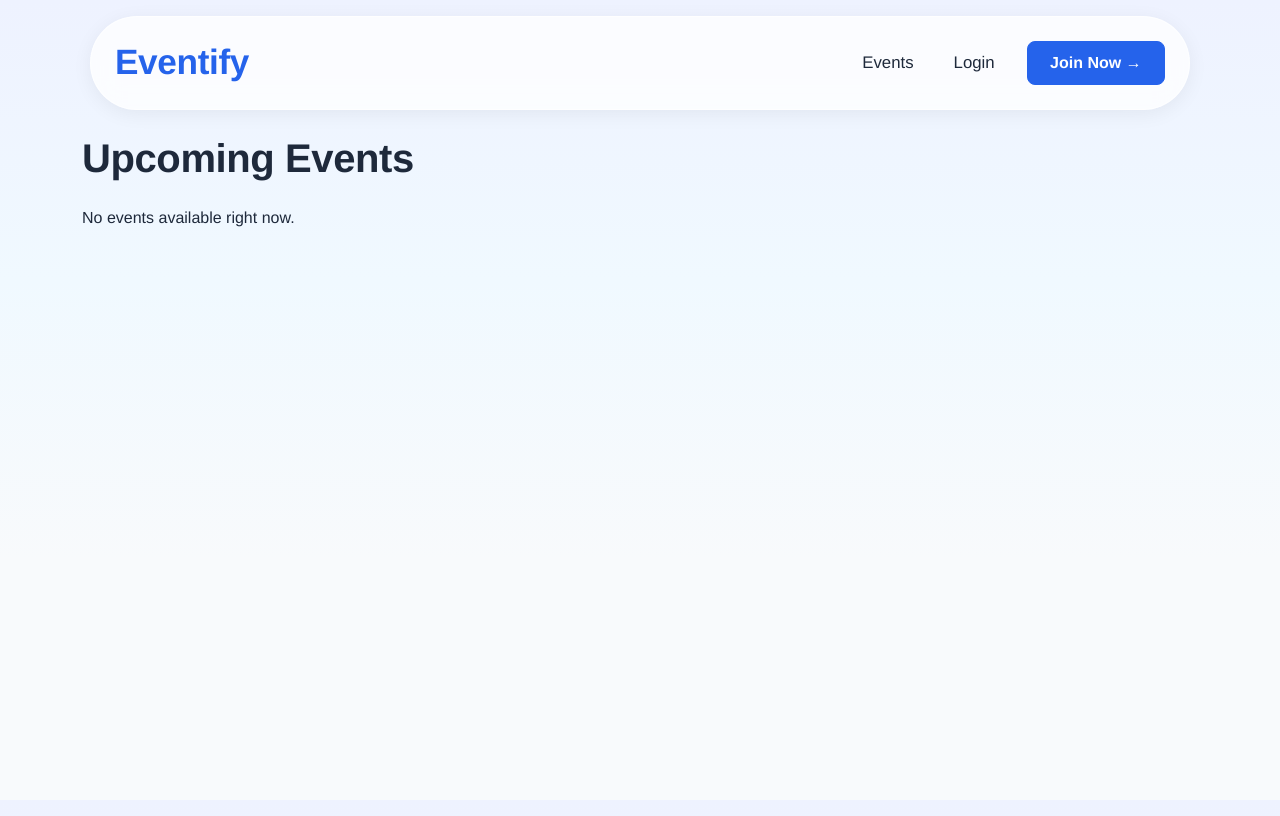
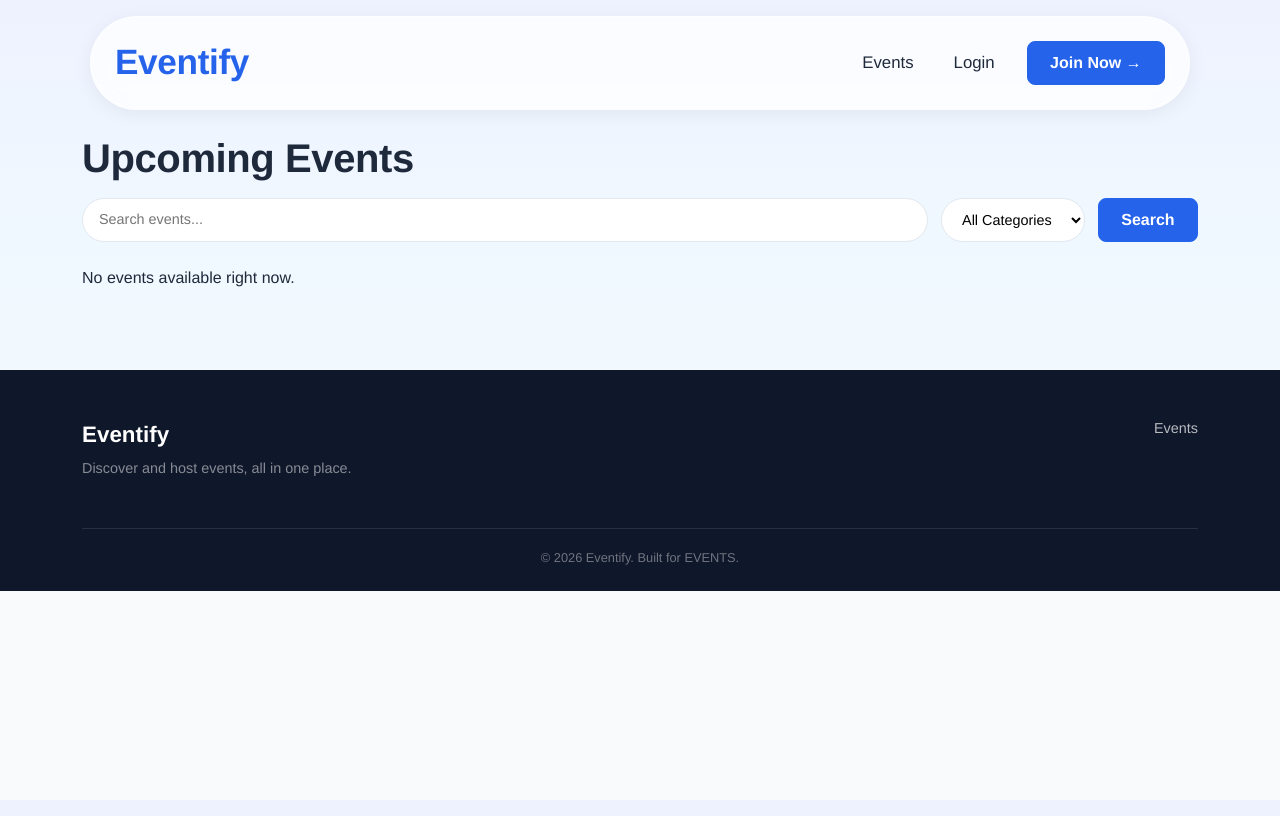
Before and after one commit to Dhruv-9599493045/eventify, a Django app: page / in a window 1280 px wide. Run offline with Django 5.2, Linux system fonts and the light colour scheme; data that the repository does not hold is empty.

Commit message:
Add footer, search/filter bar, and dashboard table restyle

```diff
--- a/events/views.py
+++ b/events/views.py
@@ -8,3 +8,20 @@ def home(request):
 def event_detail(request, pk):
     event = get_object_or_404(Event, pk=pk, status=Event.Status.PUBLISHED)
     return render(request, 'events/event_detail.html', {'event': event})
+
+def home(request):
+    query = request.GET.get('q', '')
+    category = request.GET.get('category', '')
+
+    events = Event.objects.filter(status=Event.Status.PUBLISHED)
+
+    if query:
+        events = events.filter(title__icontains=query)
+    if category:
+        events = events.filter(category__iexact=category)
+
+    events = events.order_by('start_date')
+
+    categories = Event.objects.filter(status=Event.Status.PUBLISHED).exclude(category='').values_list('category', flat=True).distinct()
+
+    return render(request, 'home.html', {'events': events, 'query': query, 'category': category, 'categories': categories})
--- a/static/css/custom.css
+++ b/static/css/custom.css
@@ -589,3 +589,139 @@ h1 {
 .qr-modal-close:hover {
     color: var(--text-dark);
 }
+
+.site-footer {
+    background-color: #0f172a;
+    color: rgba(255, 255, 255, 0.7);
+    margin-top: 4rem;
+    padding: 3rem 0 1.5rem;
+}
+
+.footer-row {
+    display: flex;
+    justify-content: space-between;
+    flex-wrap: wrap;
+    gap: 2rem;
+    padding-bottom: 2rem;
+    border-bottom: 1px solid rgba(255, 255, 255, 0.1);
+}
+
+.footer-brand {
+    font-weight: 700;
+    font-size: 1.4rem;
+    color: #ffffff;
+}
+
+.footer-row p {
+    margin-top: 0.4rem;
+    font-size: 0.9rem;
+    color: rgba(255, 255, 255, 0.5);
+}
+
+.footer-links {
+    display: flex;
+    gap: 1.5rem;
+}
+
+.footer-links a {
+    color: rgba(255, 255, 255, 0.7);
+    text-decoration: none;
+    font-size: 0.9rem;
+}
+
+.footer-links a:hover {
+    color: #ffffff;
+}
+
+.footer-bottom {
+    padding-top: 1.2rem;
+    font-size: 0.8rem;
+    color: rgba(255, 255, 255, 0.4);
+    text-align: center;
+}
+
+.search-bar {
+    display: flex;
+    gap: 0.8rem;
+    flex-wrap: wrap;
+}
+
+.search-bar input,
+.search-bar select {
+    padding: 0.65rem 1rem;
+    border: 1px solid var(--border-color);
+    border-radius: 999px;
+    font-size: 0.9rem;
+    background-color: #ffffff;
+}
+
+.search-bar input {
+    flex: 1;
+    min-width: 200px;
+}
+
+.search-bar input:focus,
+.search-bar select:focus {
+    outline: none;
+    border-color: var(--primary);
+    box-shadow: 0 0 0 3px rgba(37, 99, 235, 0.1);
+}
+
+.dashboard-table-wrap {
+    background: rgba(255, 255, 255, 0.8);
+    backdrop-filter: blur(16px);
+    -webkit-backdrop-filter: blur(16px);
+    border: 1px solid rgba(255, 255, 255, 0.6);
+    border-radius: 16px;
+    box-shadow: 0 4px 16px rgba(0, 0, 0, 0.05);
+    overflow: hidden;
+}
+
+.dashboard-table {
+    width: 100%;
+    border-collapse: collapse;
+}
+
+.dashboard-table th {
+    text-align: left;
+    font-size: 0.8rem;
+    text-transform: uppercase;
+    letter-spacing: 0.03em;
+    color: var(--text-muted);
+    padding: 1rem 1.5rem;
+    background-color: rgba(0, 0, 0, 0.02);
+}
+
+.dashboard-table td {
+    padding: 1rem 1.5rem;
+    border-top: 1px solid var(--border-color);
+    font-size: 0.9rem;
+}
+
+.dashboard-table a {
+    color: var(--text-dark);
+    font-weight: 600;
+    text-decoration: none;
+}
+
+.dashboard-actions {
+    display: flex;
+    gap: 0.5rem;
+}
+
+.status-pill {
+    padding: 0.25rem 0.7rem;
+    border-radius: 999px;
+    font-size: 0.75rem;
+    font-weight: 600;
+}
+
+.status-published {
+    background-color: #dcfce7;
+    color: #166534;
+}
+
+.status-draft {
+    background-color: #f1f5f9;
+    color: var(--text-muted);
+}
--- a/templates/base.html
+++ b/templates/base.html
@@ -48,3 +48,19 @@
     {% block content %}
     {% endblock %}
 </div>
+<footer class="site-footer">
+    <div class="container">
+        <div class="footer-row">
+            <div>
+                <span class="footer-brand">Eventify</span>
+                <p>Discover and host events, all in one place.</p>
+            </div>
+            <div class="footer-links">
+                <a href="{% url 'home' %}">Events</a>
+            </div>
+        </div>
+        <div class="footer-bottom">
+            © {% now "Y" %} Eventify. Built for EVENTS.
+        </div>
+    </div>
+</footer>
--- a/templates/home.html
+++ b/templates/home.html
@@ -3,7 +3,18 @@
 {% block title %}Home - Eventify{% endblock %}
 
 {% block content %}
-<h1 class="mb-4">Upcoming Events</h1>
+<h1 class="mb-3">Upcoming Events</h1>
+
+<form method="GET" class="search-bar mb-4">
+    <input type="text" name="q" value="{{ query }}" placeholder="Search events...">
+    <select name="category">
+        <option value="">All Categories</option>
+        {% for cat in categories %}
+            <option value="{{ cat }}" {% if cat == category %}selected{% endif %}>{{ cat }}</option>
+        {% endfor %}
+    </select>
+    <button type="submit" class="btn btn-primary btn-pill">Search</button>
+</form>
 
 <div class="event-grid">
     {% for event in events %}
```
Also changed, not shown: templates/organizations/dashboard.html (+15 -17 lines).
